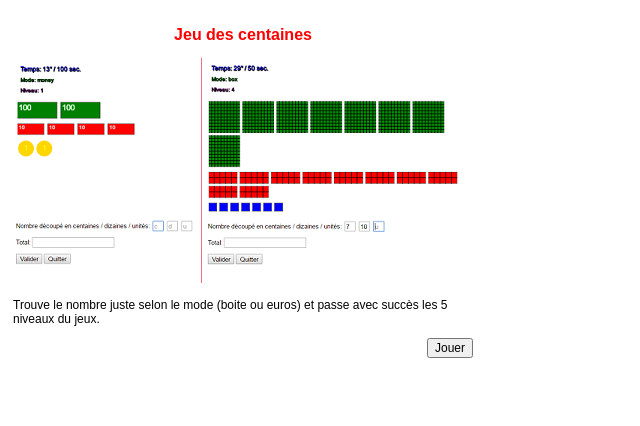
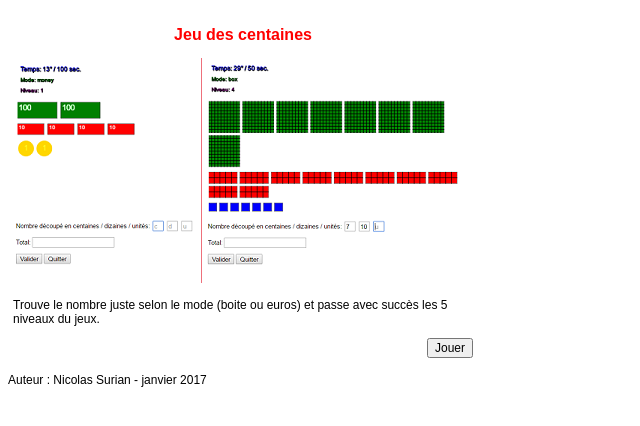
Before and after one commit to nairus/game-hundreds, a plain HTML site: page index.html in a window 1280 px wide. Shown: the whole page, without its empty margins (0-640 px from the left). Drawn offline with nearby package versions, Linux system fonts and the light colour scheme.

Commit message:
Ajout du footer

```diff
--- a/index.html
+++ b/index.html
@@ -45,5 +45,7 @@
             <button id="btnHome">Accueil</button>
             <div class="clear"></div>
         </section>
+
+        <footer>Auteur : Nicolas Surian - janvier 2017</footer>
     </body>
 </html>
```
